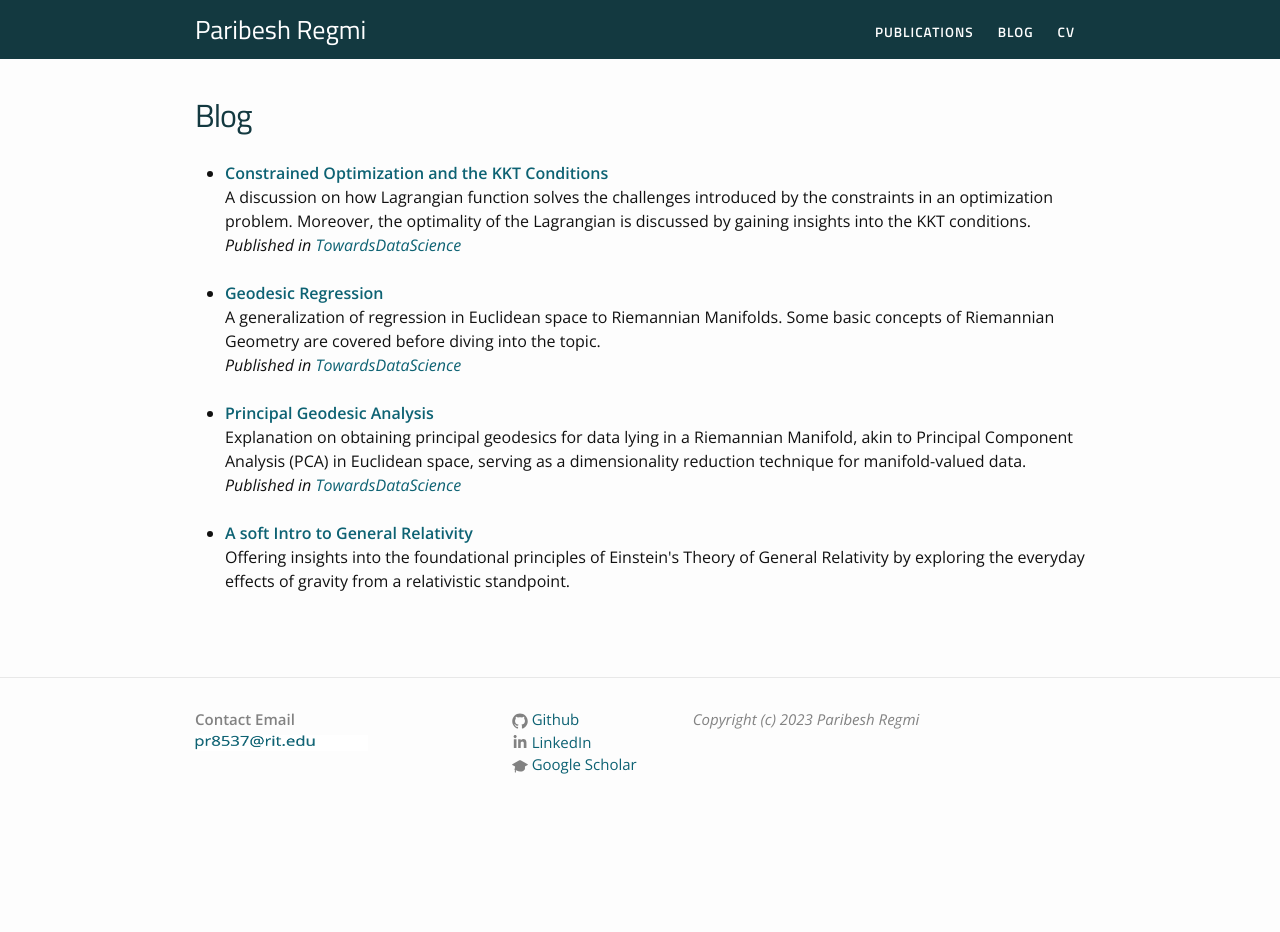
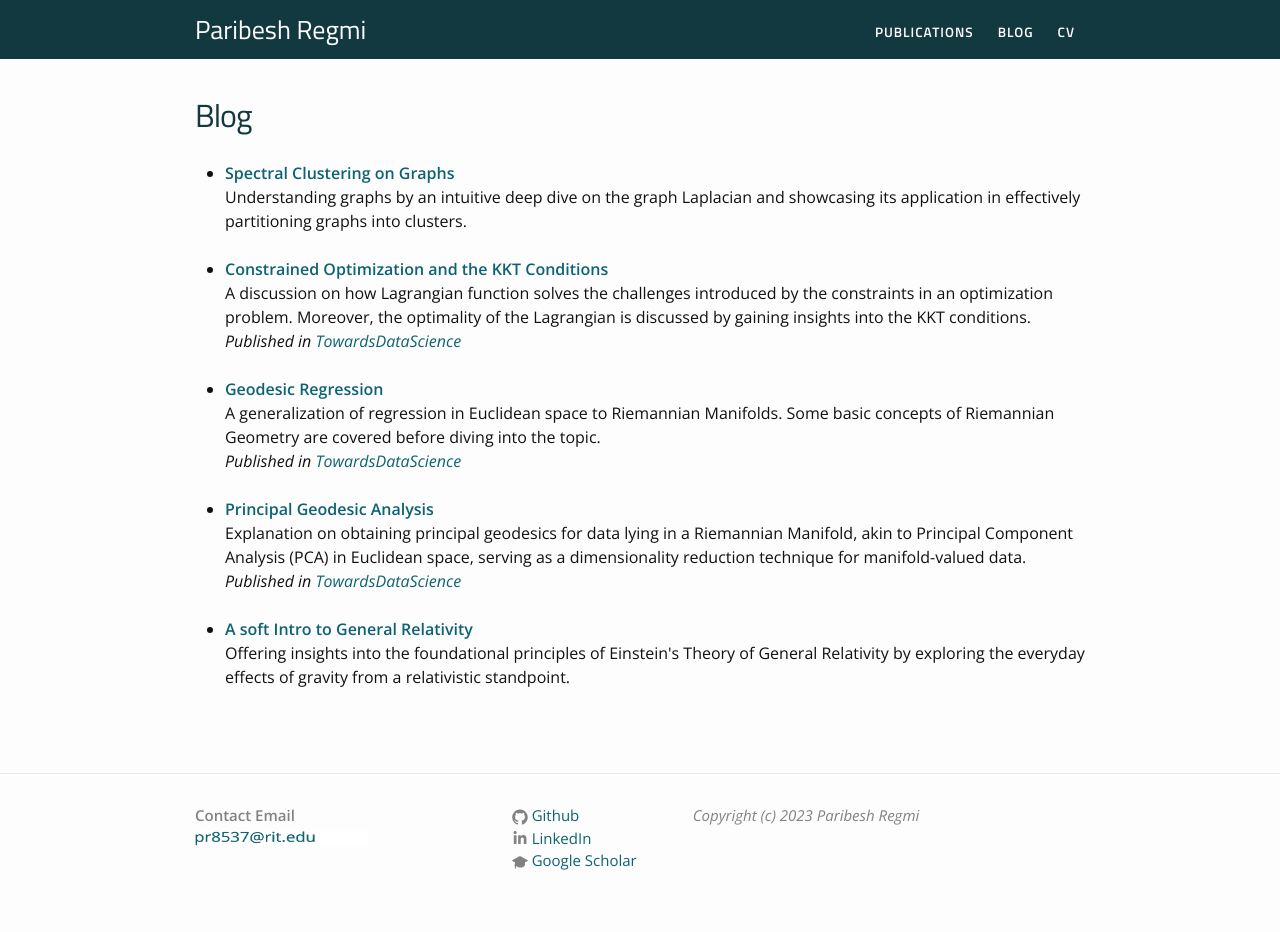
Before and after one commit to paribeshregmi/paribeshregmi.github.io, a Jekyll site: the page built from assets/pages/blog.markdown, in a window 1280 px wide. Built offline with Jekyll 4.4.1, drawn with Linux system fonts in a browser that asks for light colours; before the commit the page ends 900 px from its top, so only the background shows below that.

Commit message:
Update blog.markdown

```diff
--- a/assets/pages/blog.markdown
+++ b/assets/pages/blog.markdown
@@ -4,6 +4,10 @@ title: Blog
 permalink: /blog/
 ---
 <ul>
+    <li>
+        <b><a href="https://paribeshregmi.medium.com/spectral-clustering-on-graphs-400a33456093" target="_blank" rel="noopener noreferrer">Spectral Clustering on Graphs</a></b><br>
+        Understanding graphs by an intuitive deep dive on the graph Laplacian and showcasing its application in effectively partitioning graphs into clusters.<br>
+    </li><br>
     <li>
         <b><a href="https://towardsdatascience.com/constrained-optimization-and-the-kkt-conditions-a3541d57a994" target="_blank" rel="noopener noreferrer">Constrained Optimization and the KKT Conditions</a></b><br>
         A discussion on how Lagrangian function solves the challenges introduced by the constraints in an optimization problem. Moreover, the optimality of the Lagrangian is discussed by gaining insights into the KKT conditions.<br>
```
